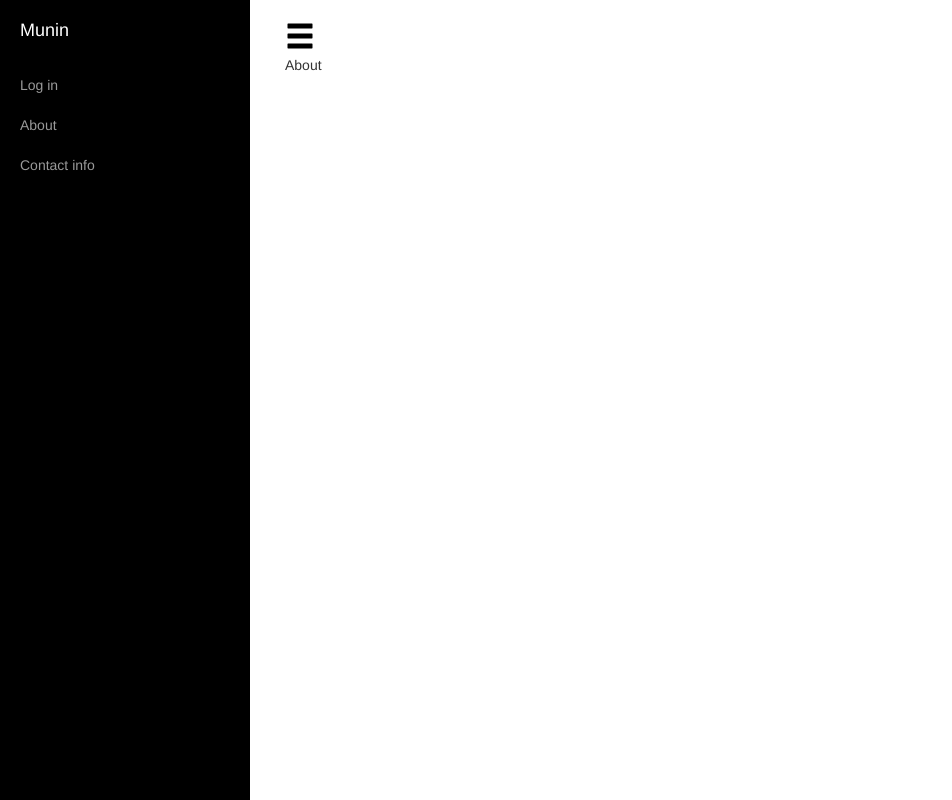
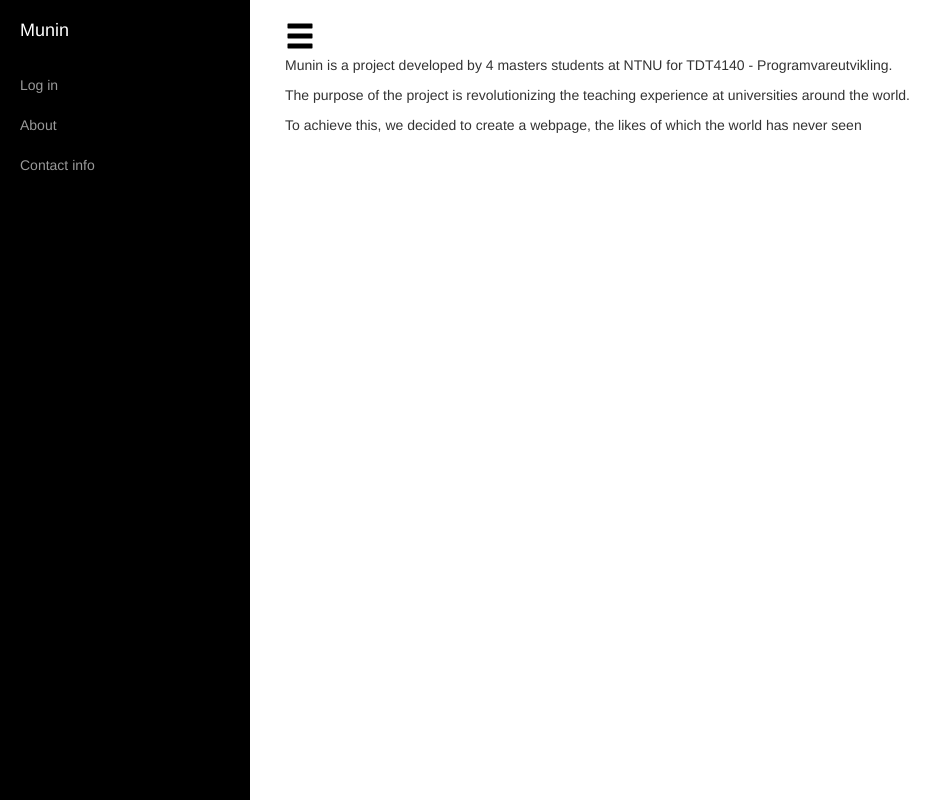
Before and after one commit to Strand94/Munin, a Django app: page /about/ in a window 1280 px wide. Shown: the whole page, without its empty margins (0-952 px from the left). Run offline with Django 3.2, Linux system fonts and the light colour scheme; some libraries are stand-ins or nearby versions.

Commit message:
Added comments about the project on the About page

```diff
--- a/templates/frontpage.html
+++ b/templates/frontpage.html
@@ -13,7 +13,7 @@
         <div class="row">
             <div class="col-lg-12">
                 <h1 class="frontpage-header">Welcome to Munin</h1>
-                <p class="frontpage-header">Munin is an interactive platform to give instant feedback on classes, and to ask questions, and get them answered in a quick matter </p>
+                <p class="frontpage-header">Munin is an interactive platform to give instant feedback on classes, to ask questions, and get them answered in a timely matter </p>
             </div>
         </div>
 </div>
--- a/templates/staticpages/about.html
+++ b/templates/staticpages/about.html
@@ -1,5 +1,12 @@
+<! About the project, team, and task>
 {% extends "base.html" %}
-{% block title %}nesehorn{% endblock %}
+{% block title %}About{% endblock %}
 {% block content %}
-    <p> About </p>
+    <p> Munin is a project developed by 4 masters students at NTNU for TDT4140 - Programvareutvikling. </p>
+    <p> The purpose of the project is revolutionizing the teaching experience at universities around the world. </p>
+    <p> To achieve this, we decided to create a webpage, the likes of which the world has never seen</p>
+    <p> </p>
+
+
+
 {% endblock content %}
```
Also changed, not shown: 1 other file.
